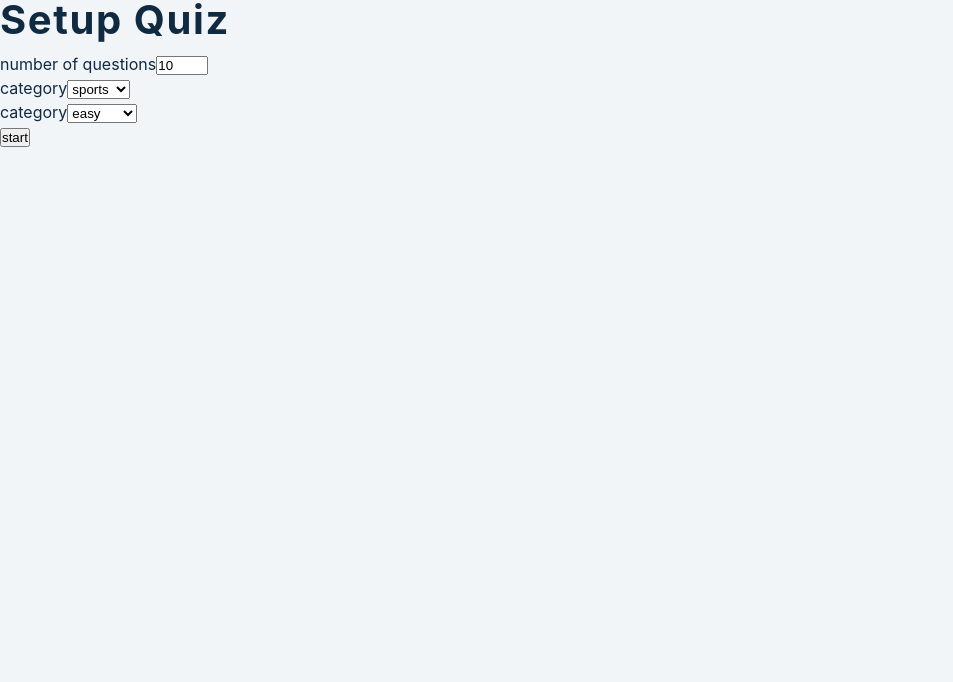
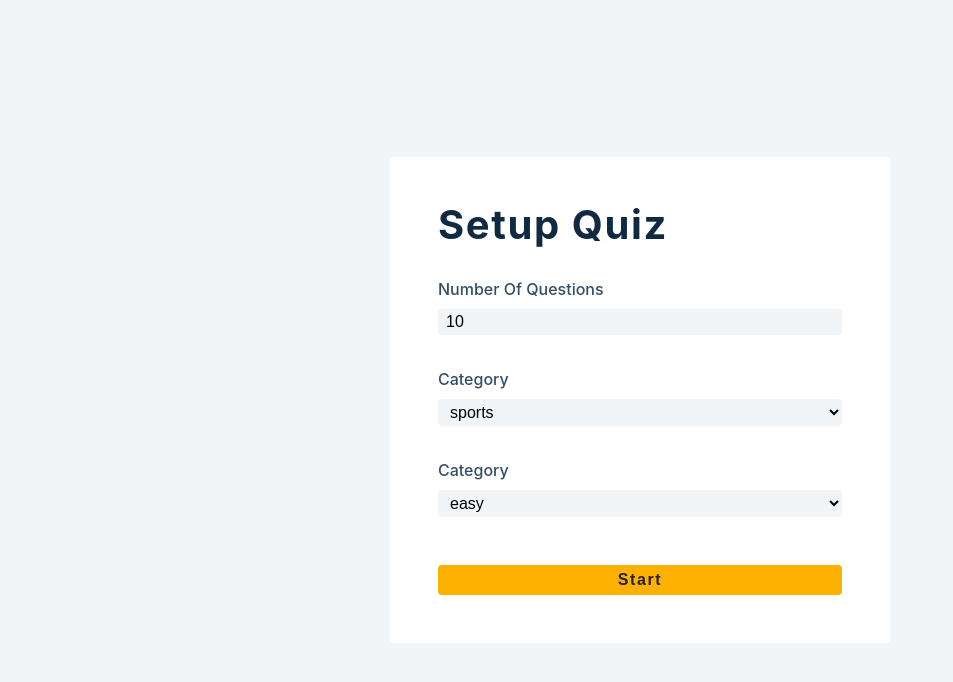
Before and after one commit to erhantezer/Quiz-App, a React (Vite) app: page / in a window 1280 px wide. Shown: the top 682 px of the page, without its empty margins (0-953 px from the left). Built offline with nearby package versions, Linux system fonts and the light colour scheme.

Commit message:
updated css

```diff
--- a/src/index.css
+++ b/src/index.css
@@ -165,3 +165,127 @@ p {
     border-top-color: var(--clr-primary-5);
     animation: spinner 1s linear infinite;
 }
+
+main {
+    min-height: 100vh;
+    display: flex;
+    justify-content: center;
+    align-items: center;
+}
+
+.quiz {
+    width: 90vw;
+    max-width: var(--max-width);
+    margin: 4rem auto;
+    background: var(--clr-white);
+    border-radius: var(--radius);
+    padding: 3rem;
+}
+
+.quiz-small {
+    max-width: 500px;
+}
+
+.container h2 {
+    margin-bottom: 2rem;
+    text-align: center;
+    line-height: 1.5;
+    text-transform: none;
+}
+
+.answer-btn {
+    display: block;
+    width: 100%;
+    margin: 0.75rem auto;
+    background: var(--clr-primary-7);
+    border-radius: var(--radius);
+    border-color: transparent;
+    color: var(--clr-black);
+    letter-spacing: var(--spacing);
+    font-size: 1rem;
+    cursor: pointer;
+    padding: 0.5rem 0;
+    transition: var(--transition);
+}
+
+@media screen and (min-width: 576px) {
+    .answer-btn {
+        max-width: 60%;
+    }
+}
+
+.answer-btn:hover {
+    background: var(--clr-primary-5);
+    color: var(--clr-white);
+}
+
+.correct-answers {
+    font-size: 1rem;
+    margin-bottom: 2rem;
+    text-align: right;
+    text-transform: capitalize;
+    letter-spacing: var(--spacing);
+    color: var(--clr-green-dark);
+}
+
+.next-question,
+.close-btn,
+.submit-btn {
+    border-radius: var(--radius);
+    border-color: transparent;
+    padding: 0.25rem 0.5rem;
+    display: block;
+    width: 35%;
+    margin-left: auto;
+    margin-top: 2rem;
+    text-transform: capitalize;
+    font-weight: 700;
+    letter-spacing: var(--spacing);
+    font-size: 1rem;
+    background: #ffb100;
+    color: var(--clr-black);
+    transition: var(--transition);
+    cursor: pointer;
+}
+
+.next-question:hover {
+    background: #805900;
+    color: #ffb100;
+}
+
+/*!=============== Form ===============*/
+
+.setup-form h2 {
+    margin-bottom: 2rem;
+}
+
+.form-control {
+    margin-bottom: 2rem;
+}
+
+.form-control label {
+    display: block;
+    text-transform: capitalize;
+    font-weight: 500;
+    color: var(--clr-grey-3);
+    margin-bottom: 0.5rem;
+}
+
+.form-input {
+    border: none;
+    background: var(--clr-grey-10);
+    font-size: 1rem;
+    padding: 0.25rem 0.5rem;
+    width: 100%;
+    border-radius: var(--radius);
+}
+
+.error {
+    color: var(--clr-red-dark);
+    text-transform: capitalize;
+}
+
+.submit-btn {
+    width: 100%;
+    margin-top: 3rem;
+}
```
